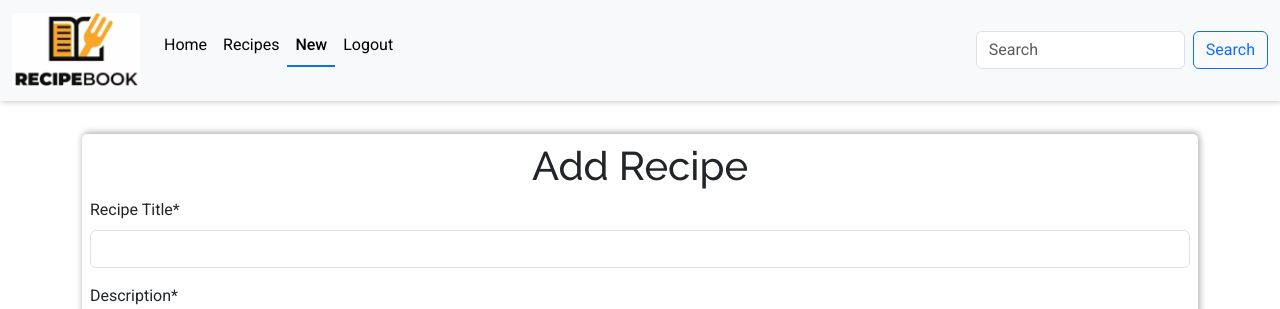
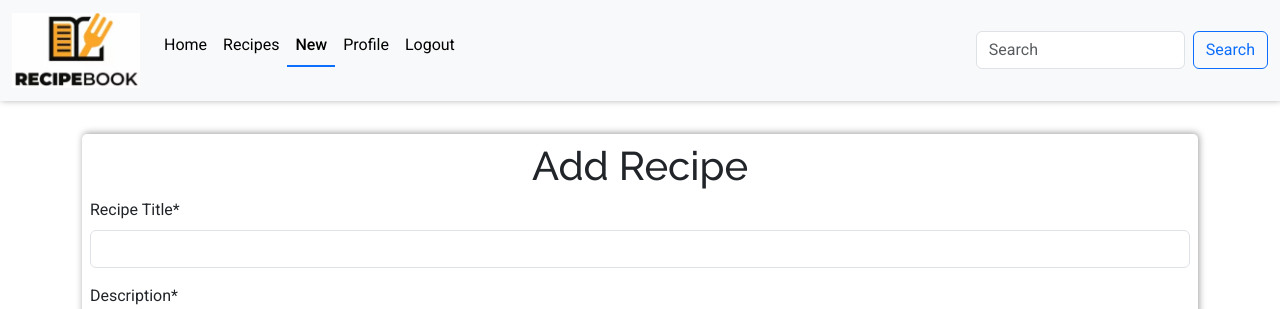
Before and after one commit to mildred-prog/recipe_book, a Django app: page /recipes/add/ in a window 1280 px wide. Shown: the top 309 px of the page. Run offline with Django 4.2, Linux system fonts and the light colour scheme; the visitor is signed in with stand-in values (Sample User, id 1); some libraries are stand-ins or nearby versions.

Commit message:
Add profile link to navigation bar in header.html

```diff
--- a/templates/includes/header.html
+++ b/templates/includes/header.html
@@ -23,6 +23,9 @@
               </li>
               {% if request.user.is_authenticated %}
               <li class="nav-item">
+                <a class="nav-link {% if url_name == 'profile' %}active{% endif %}" href="{% url 'profile' request.user.id %}">Profile</a>
+              </li>
+              <li class="nav-item">
                 <a class="nav-link {% if url_name == 'accounts_logout' %}active{% endif %}" href="/accounts/logout/">Logout</a>
               </li>
               {% else %}
```
